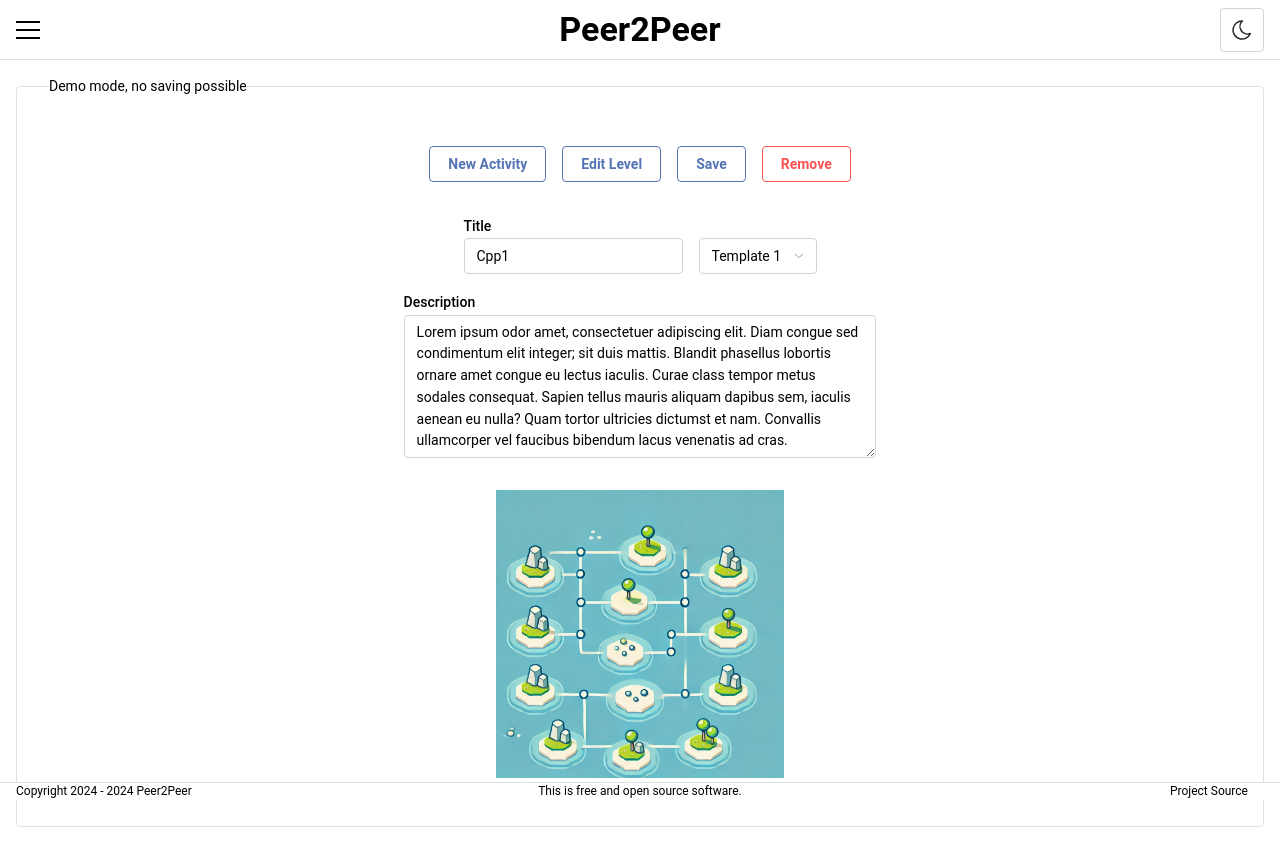
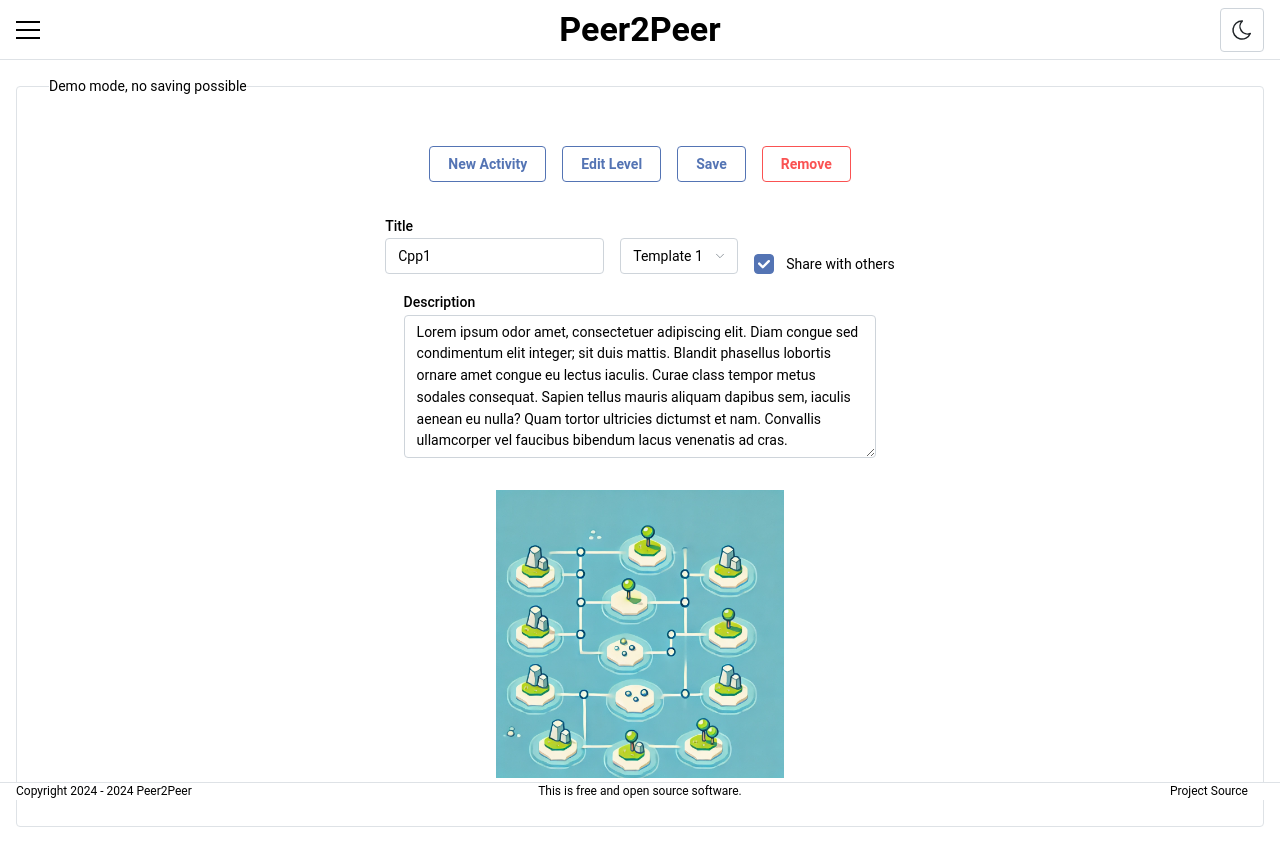
Before and after one commit to ExtraTNT/req-peer2peer-mock-fe, a React (Create React App) app: page /exercises/1 in a window 1280 px wide. Built offline with nearby package versions, Linux system fonts and the light colour scheme.

Commit message:
small fix

```diff
--- a/src/components/ExerciseDetail.tsx
+++ b/src/components/ExerciseDetail.tsx
@@ -12,6 +12,7 @@ import {
   Input,
   Image,
   Modal,
+  Checkbox,
 } from "@mantine/core"
 import { notifications } from "@mantine/notifications"
 import { IconChevronDown } from "@tabler/icons-react"
@@ -48,7 +49,12 @@ export const ExerciseDetail = ({ id, detail, store }: ExerciseDetailProps) => {
     tmp[id] = value
     superSetData(tmp)
   }
-
+  const togglePublic = () => {
+    if (store) return
+    let tmp = { ...data }
+    tmp.public = !tmp.public
+    superSetData(tmp)
+  }
   return (
     <>
       <Modal opened={opened} onClose={close} title="Are you sure?">
@@ -148,6 +154,11 @@ export const ExerciseDetail = ({ id, detail, store }: ExerciseDetailProps) => {
                 </option>
               )}
             </Input>
+            <Checkbox
+              onChange={(e) => togglePublic()}
+              checked={data.public}
+              label="Share with others"
+            />
           </Group>
           <Textarea
             label="Description"
```
